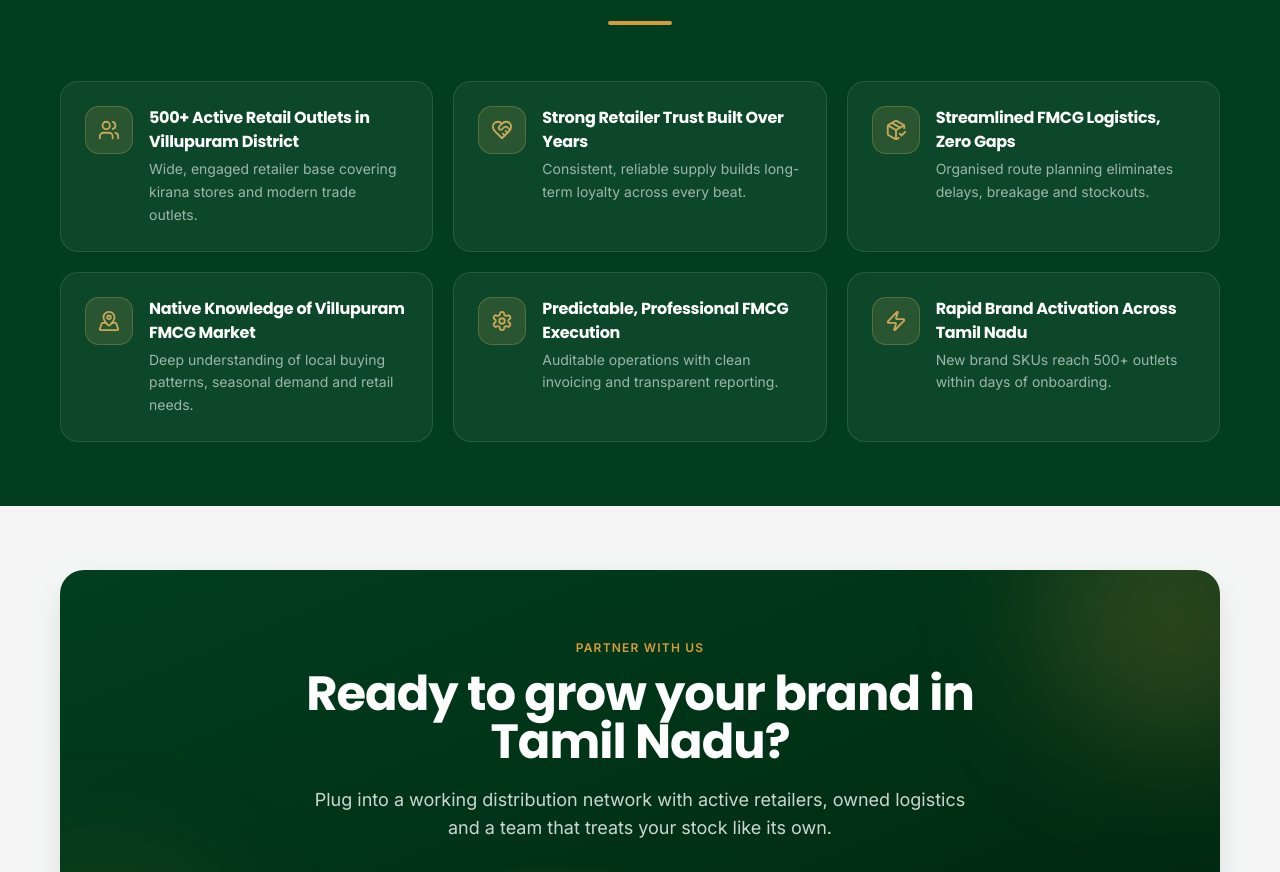
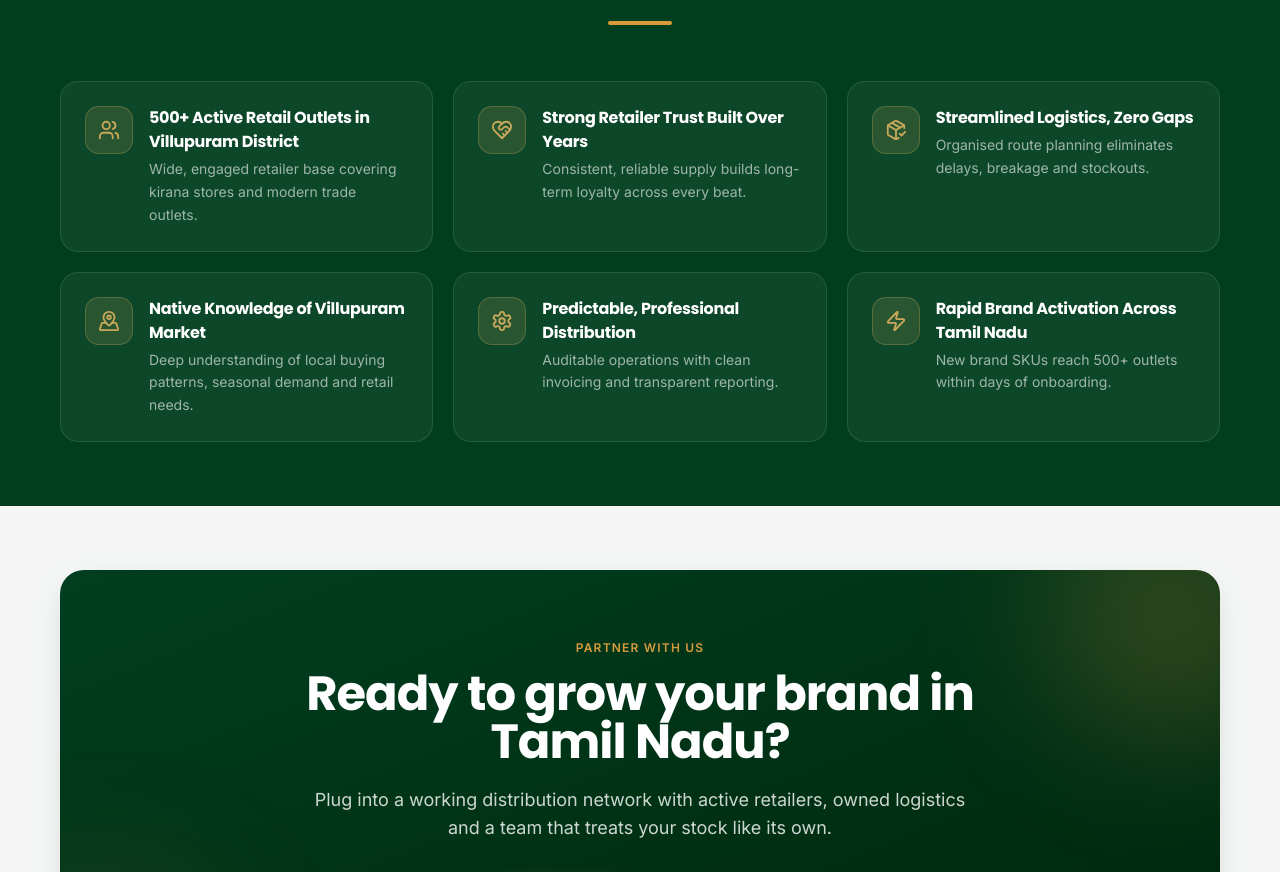
Before and after one commit to abushanisro/dhev-traders, a Next.js app: page / in a window 1280 px wide. Shown: the part 4935-5807 px from the top of the page. Built offline with nearby package versions, Linux system fonts and the light colour scheme; no server answers.

Commit message:
Added new feature

```diff
--- a/components/site/WhyUs.tsx
+++ b/components/site/WhyUs.tsx
@@ -3,9 +3,9 @@ import { Users, HeartHandshake, PackageCheck, MapPinned, Settings, Zap } from 'l
 const items = [
   { icon: Users,          title: '500+ Active Retail Outlets in Villupuram District', desc: 'Wide, engaged retailer base covering kirana stores and modern trade outlets.' },
   { icon: HeartHandshake, title: 'Strong Retailer Trust Built Over Years',            desc: 'Consistent, reliable supply builds long-term loyalty across every beat.' },
-  { icon: PackageCheck,   title: 'Streamlined FMCG Logistics, Zero Gaps',            desc: 'Organised route planning eliminates delays, breakage and stockouts.' },
-  { icon: MapPinned,      title: 'Native Knowledge of Villupuram FMCG Market',       desc: 'Deep understanding of local buying patterns, seasonal demand and retail needs.' },
-  { icon: Settings,       title: 'Predictable, Professional FMCG Execution',         desc: 'Auditable operations with clean invoicing and transparent reporting.' },
+  { icon: PackageCheck,   title: 'Streamlined Logistics, Zero Gaps',                  desc: 'Organised route planning eliminates delays, breakage and stockouts.' },
+  { icon: MapPinned,      title: 'Native Knowledge of Villupuram Market',             desc: 'Deep understanding of local buying patterns, seasonal demand and retail needs.' },
+  { icon: Settings,       title: 'Predictable, Professional Distribution',            desc: 'Auditable operations with clean invoicing and transparent reporting.' },
   { icon: Zap,            title: 'Rapid Brand Activation Across Tamil Nadu',         desc: 'New brand SKUs reach 500+ outlets within days of onboarding.' },
 ]
 
```
